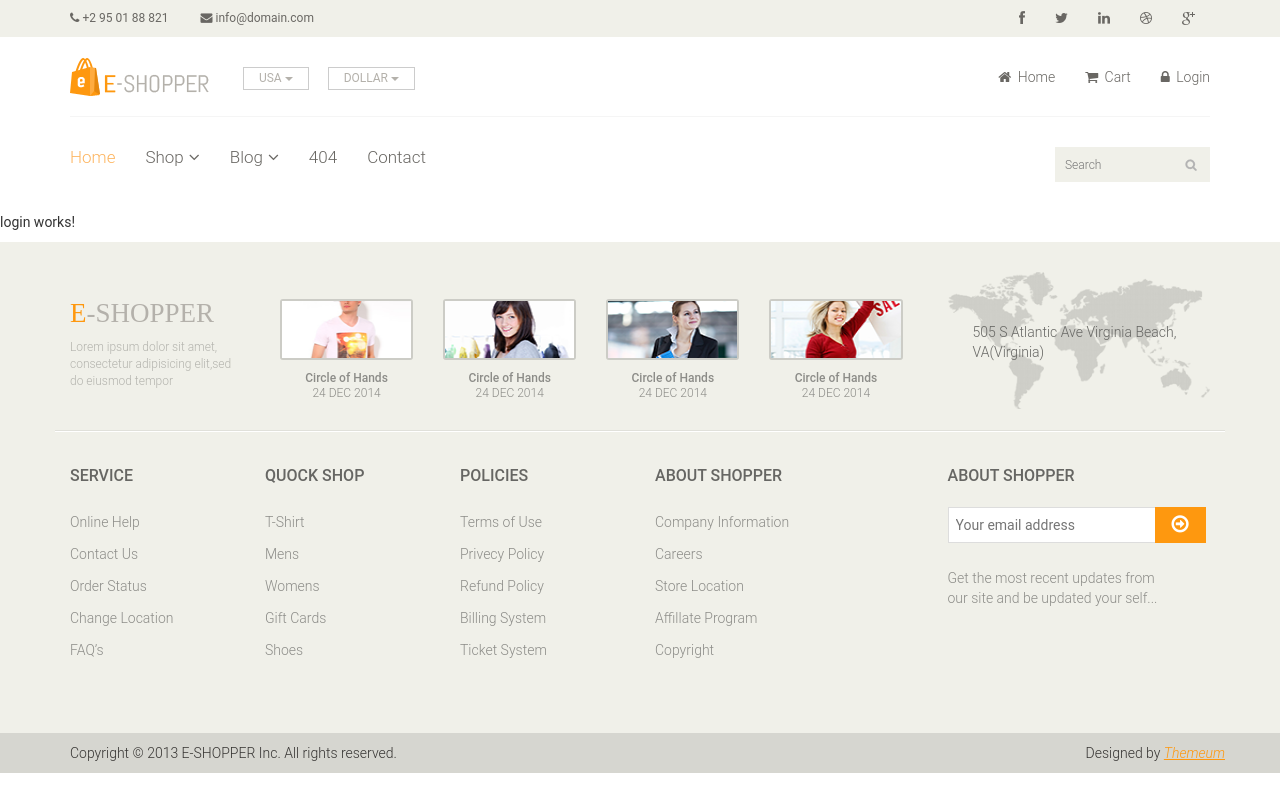
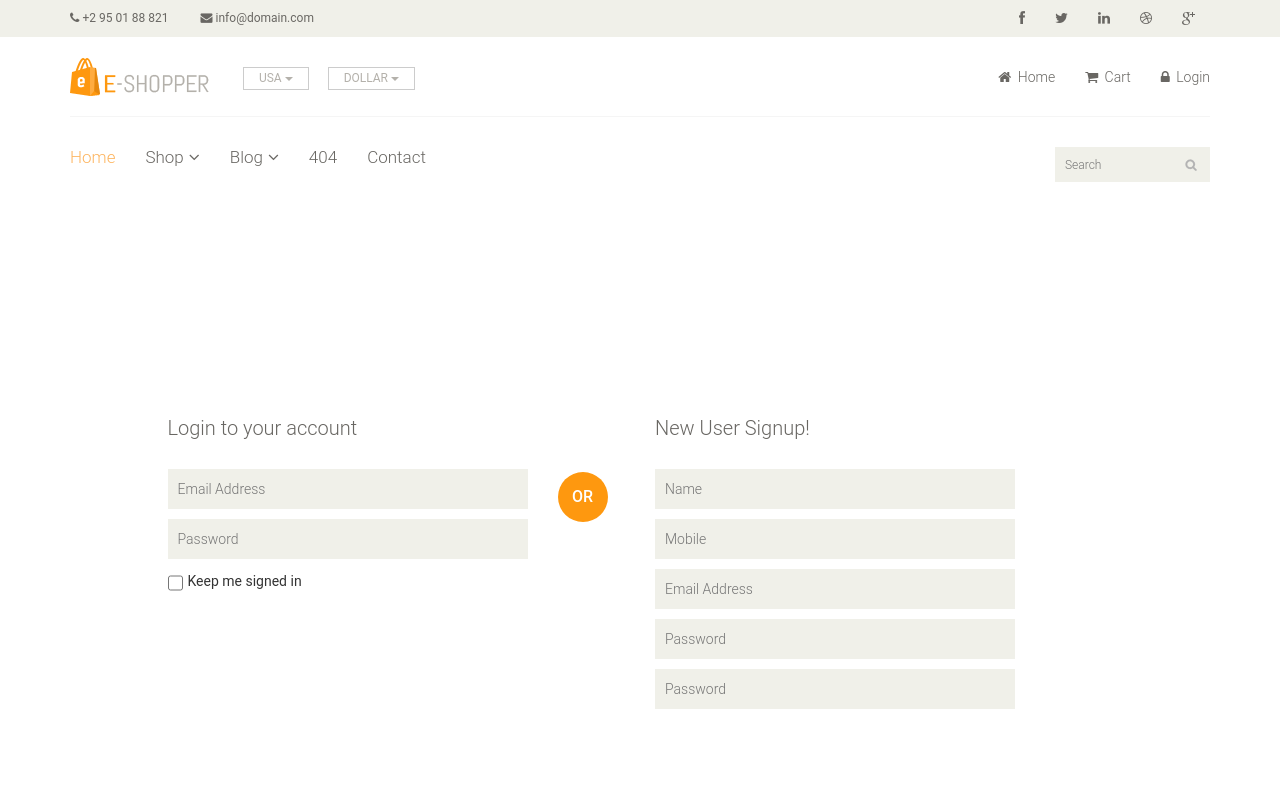
Before and after one commit to adnandedhawala/ng-adnan, an Angular app: page /loginPage in a window 1280 px wide. Shown: the top 800 px of the page. Built offline with nearby package versions, Linux system fonts and the light colour scheme.

Commit message:
Added Login Component that has register and login form ||Added validations to form||Created custom validation

```diff
--- a/src/app/app.module.ts
+++ b/src/app/app.module.ts
@@ -3,6 +3,8 @@ import { NgModule } from '@angular/core';
 
 import{RouterModule,Routes} from '@angular/router';
 import{HttpClientModule}from '@angular/common/http';
+import {ReactiveFormsModule} from '@angular/forms';
+import{FormsModule} from '@angular/forms';
 
 import { AppComponent } from './app.component';
 import { HeaderComponent } from './header/header.component';
@@ -42,7 +44,9 @@ const appRoutes:Routes=[
   imports: [
     BrowserModule,
     RouterModule.forRoot(appRoutes),
-    HttpClientModule
+    HttpClientModule,
+    ReactiveFormsModule,
+    FormsModule
   ],
   providers: [],
   bootstrap: [AppComponent]
--- /dev/null
+++ b/src/app/customValidators/confirmPassword.ts
@@ -0,0 +1,21 @@
+import { FormGroup } from '@angular/forms';
+
+// custom validator to check that two fields match
+export function MustMatch(controlName: string, matchingControlName: string) {
+    return (formGroup: FormGroup) => {
+        const control = formGroup.controls[controlName];
+        const matchingControl = formGroup.controls[matchingControlName];
+
+        if (matchingControl.errors && !matchingControl.errors.mustMatch) {
+            // return if another validator has already found an error on the matchingControl
+            return;
+        }
+
+        // set error on matchingControl if validation fails
+        if (control.value !== matchingControl.value) {
+            matchingControl.setErrors({ mustMatch: true });
+        } else {
+            matchingControl.setErrors(null);
+        }
+    }
+}
--- a/src/app/header/header.component.html
+++ b/src/app/header/header.component.html
@@ -92,8 +92,8 @@
                                     <li><a href="shop.html">Products</a></li>
                                     <li><a href="product-details.html">Product Details</a></li>
                                     <li><a href="checkout.html">Checkout</a></li>
-                                    <li><a href="cart.html">Cart</a></li>
-                                    <li><a href="login.html">Login</a></li>
+                                    <li><a routerLink="/cartPage">Cart</a></li>
+                                    <li><a routerLink="/loginPage">Login</a></li>
                                 </ul>
                             </li>
                             <li class="dropdown"><a href="#">Blog<i class="fa fa-angle-down"></i></a>
--- a/src/app/login/login.component.html
+++ b/src/app/login/login.component.html
@@ -1 +1,87 @@
-<p>login works!</p>
+<section id="form">
+  <!--form-->
+  <div class="container">
+    <div class="row">
+      <div class="col-sm-4 col-sm-offset-1">
+        <div class="login-form">
+          <!--login form-->
+          <h2>Login to your account</h2>
+          <form [formGroup]='loginForm' (ngSubmit)="LoginData(loginForm)">
+            <input type="email" placeholder="Email Address" formControlName='userEmail' />
+            <div *ngIf="loginForm.controls['userEmail'].touched && !loginForm.controls['userEmail'].valid">
+              <span *ngIf="loginForm.controls['userEmail'].hasError('required') ">
+                Email is required
+              </span>
+              <span *ngIf="loginForm.controls['userEmail'].hasError('email') ">
+                Invalid Email
+              </span>
+            </div>
+            <input type="password" placeholder="Password" formControlName='userPassword' />
+            <div *ngIf="loginForm.controls['userPassword'].touched && !loginForm.controls['userPassword'].valid">
+              <span *ngIf="loginForm.controls['userPassword'].hasError('required') ">
+                Password is required
+              </span>
+            </div>
+            <span>
+              <input type="checkbox" class="checkbox">
+              Keep me signed in
+            </span>
+            <button type="submit" class="btn btn-default" [disabled]='!loginForm.valid'>Login</button>
+          </form>
+        </div>
+        <!--/login form-->
+      </div>
+      <div class="col-sm-1">
+        <h2 class="or">OR</h2>
+      </div>
+      <div class="col-sm-4">
+        <div class="signup-form">
+          <!--sign up form-->
+          <h2>New User Signup!</h2>
+          <form [formGroup]='registerForm' (ngSubmit)="RegisterData(registerForm)">
+            <input type="text" placeholder="Name" formControlName='userName' />
+            <div *ngIf="registerForm.controls['userName'].touched && !registerForm.controls['userName'].valid">
+              <span *ngIf="registerForm.controls['userName'].hasError('required') ">
+                First name is required
+              </span>
+            </div>
+            <input type="text" placeholder="Mobile" formControlName='userMobile' />
+            <div *ngIf="registerForm.controls['userMobile'].touched && !registerForm.controls['userMobile'].valid">
+              <span *ngIf="registerForm.controls['userMobile'].hasError('required') ">
+                Mobile is required
+              </span>
+            </div>
+            <input type="email" placeholder="Email Address" formControlName='userEmail' />
+            <div *ngIf="registerForm.controls['userEmail'].touched && !registerForm.controls['userEmail'].valid">
+              <span *ngIf="registerForm.controls['userEmail'].hasError('required') ">
+                Email is required
+              </span>
+              <span *ngIf="registerForm.controls['userEmail'].hasError('email') ">
+                Invalid Email
+              </span>
+            </div>
+            <input type="password" placeholder="Password" formControlName='userPassword' />
+            <div *ngIf="registerForm.controls['userPassword'].touched && !registerForm.controls['userPassword'].valid">
+              <span *ngIf="registerForm.controls['userPassword'].hasError('required') ">
+                Password is required
+              </span>
+            </div>
+            <input type="password" placeholder="Password" formControlName='userConfirmPassword' />
+            <div
+              *ngIf="registerForm.controls['userConfirmPassword'].touched && !registerForm.controls['userConfirmPassword'].valid">
+              <span *ngIf="registerForm.controls['userConfirmPassword'].hasError('required') ">
+                Please comfirm the password.
+              </span>
+              <span *ngIf="registerForm.controls['userConfirmPassword'].hasError('mustMatch') ">
+                confirm password match the password.
+              </span>
+            </div>
+            <button type="submit" class="btn btn-default" [disabled]='!registerForm.valid'>Signup</button>
+          </form>
+        </div>
+        <!--/sign up form-->
+      </div>
+    </div>
+  </div>
+</section>
+<!--/form-->
--- a/src/app/login/login.component.ts
+++ b/src/app/login/login.component.ts
@@ -1,15 +1,53 @@
 import { Component, OnInit } from '@angular/core';
-
+import { FormBuilder, FormGroup, FormControl, Validators } from '@angular/forms';
+import{MustMatch} from '../customValidators/confirmPassword';
 @Component({
   selector: 'app-login',
   templateUrl: './login.component.html',
   styleUrls: ['./login.component.css']
 })
 export class LoginComponent implements OnInit {
+  public registerForm: FormGroup;
+  public loginForm: FormGroup;
 
-  constructor() { }
+  constructor(private formBuilder: FormBuilder) {
+    this.registerForm = formBuilder.group({
+      userName: new FormControl(),
+      userEmail: new FormControl(),
+      userMobile: new FormControl(),
+      userPassword: new FormControl(),
+      userConfirmPassword: new FormControl()
+
+    });
+    this.loginForm = formBuilder.group({
+      userEmail: new FormControl(),
+      userPassword: new FormControl()
+    });
+  }
 
   ngOnInit() {
+    this.registerForm= this.formBuilder.group({
+      userName:['',[Validators.required,Validators.maxLength(15),Validators.minLength(2)]],
+      userMobile:['',Validators.required],
+      userEmail:['',[Validators.required,Validators.email]],
+      userPassword:['',Validators.required],
+      userConfirmPassword:['',Validators.required],
+    },{
+      validator:MustMatch('userPassword','userConfirmPassword')
+    });
+
+    this.loginForm= this.formBuilder.group({
+      userEmail:['',[Validators.required,Validators.email,]],
+      userPassword:['',Validators.required]
+    });
+  }
+
+  RegisterData(formData) {
+    console.log(formData);
+  }
+  LoginData(formData) {
+    console.log(formData);
   }
 
 }
+// please edit custom validation for password
```
